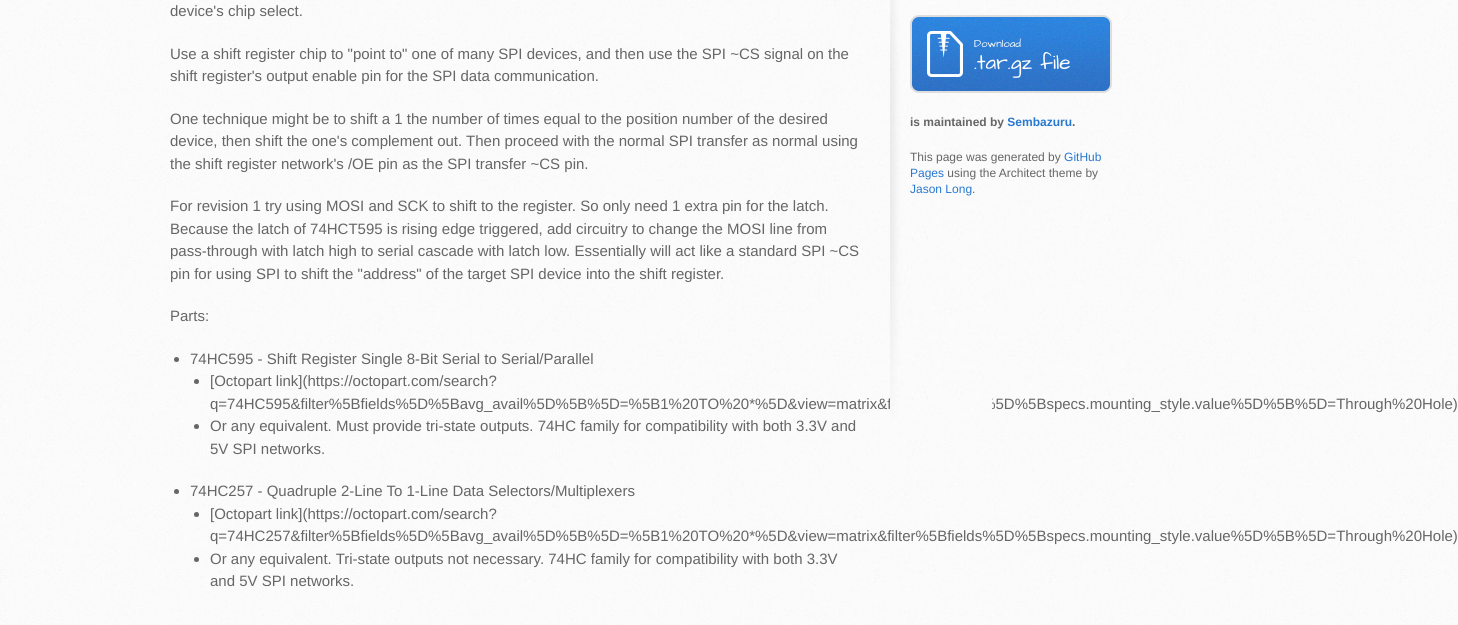
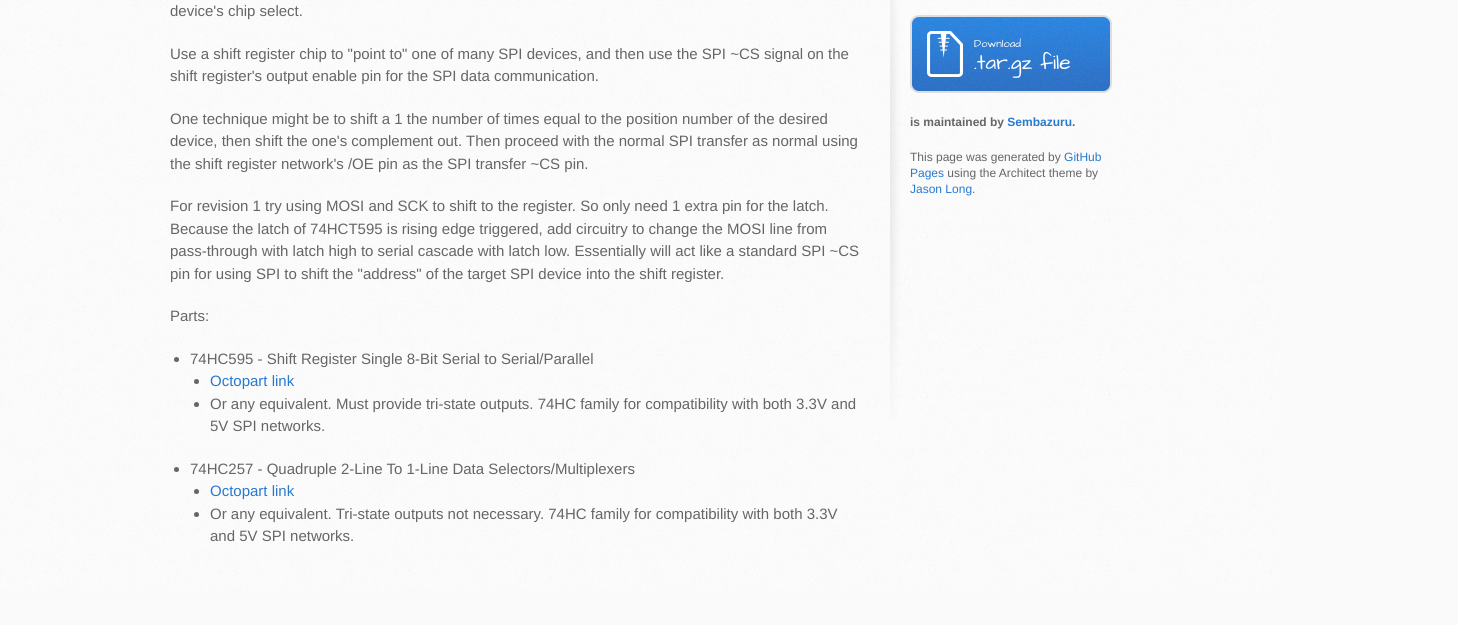
Before and after one commit to Sembazuru/SPI-shift-register-CS, a plain HTML site: page index.html in a window 1280 px wide. Shown: the part 457-1082 px from the top of the page, 1458 px wide, since content can reach past the window. After the commit the page ends 1047 px from the top, so only its background shows below. Drawn offline with Linux system fonts and the light colour scheme.

```diff
--- a/index.html
+++ b/index.html
@@ -44,7 +44,8 @@
 <ul>
 <li>74HC595 - Shift Register Single 8-Bit Serial to Serial/Parallel
 <ul>
-<li>[Octopart link](https://octopart.com/search?q=74HC595&amp;filter%5Bfields%5D%5Bavg_avail%5D%5B%5D=%5B1%20TO%20*%5D&amp;view=matrix&amp;filter%5Bfields%5D%5Bspecs.mounting_style.value%5D%5B%5D=Through%20Hole)
+<li>
+<a href="https://octopart.com/search?q=74HC595&amp;filter%5Bfields%5D%5Bavg_avail%5D%5B%5D=%5B1%20TO%20*%5D&amp;view=matrix&amp;filter%5Bfields%5D%5Bspecs.mounting_style.value%5D%5B%5D=Through%20Hole">Octopart link</a>
 </li>
 <li>Or any equivalent. Must provide tri-state outputs. 74HC family for compatibility with both 3.3V and 5V SPI networks.
 </li>
@@ -52,7 +53,8 @@
 </li>
 <li>74HC257 - Quadruple 2-Line To 1-Line Data Selectors/Multiplexers
 <ul>
-<li>[Octopart link](https://octopart.com/search?q=74HC257&amp;filter%5Bfields%5D%5Bavg_avail%5D%5B%5D=%5B1%20TO%20*%5D&amp;view=matrix&amp;filter%5Bfields%5D%5Bspecs.mounting_style.value%5D%5B%5D=Through%20Hole)
+<li>
+<a href="https://octopart.com/search?q=74HC257&amp;filter%5Bfields%5D%5Bavg_avail%5D%5B%5D=%5B1%20TO%20*%5D&amp;view=matrix&amp;filter%5Bfields%5D%5Bspecs.mounting_style.value%5D%5B%5D=Through%20Hole">Octopart link</a>
 </li>
 <li>Or any equivalent. Tri-state outputs not necessary. 74HC family for compatibility with both 3.3V and 5V SPI networks.
 </li>
```
Also changed, not shown: params.json (+1 -1 lines).
